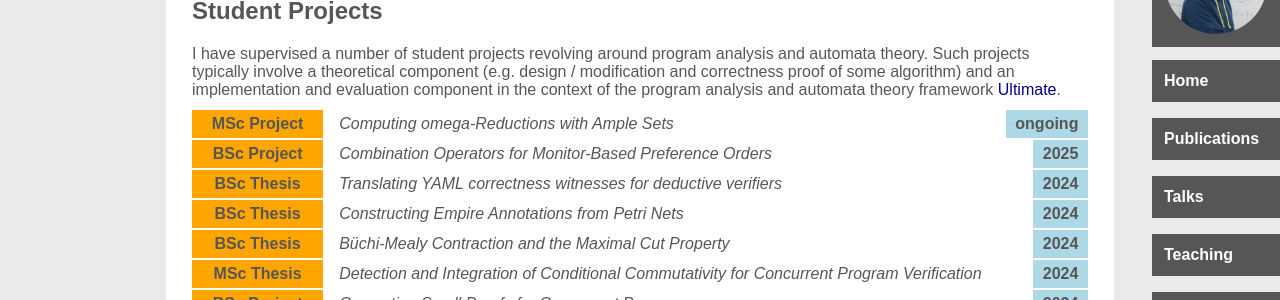
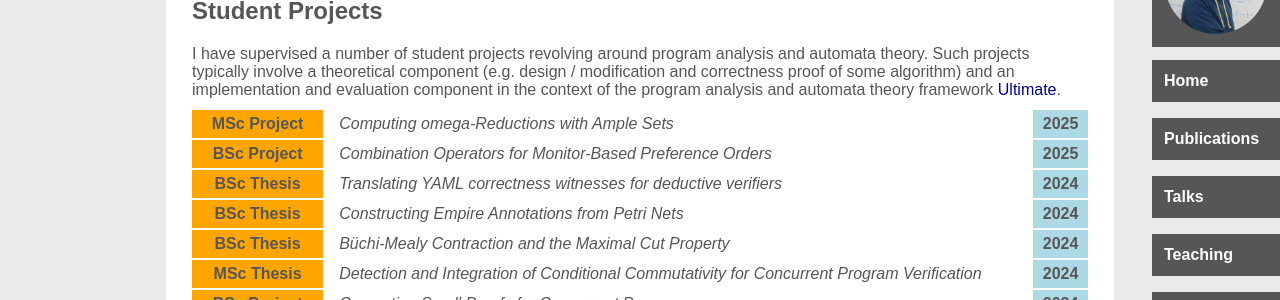
Before and after one commit to maul-esel/personal-website, a Jekyll site: the page built from teaching.markdown, in a window 1280 px wide and 900 px high, scrolled down 855 px. Shown: the part 145-445 px from the top of the window. Built offline with Jekyll 4.4.1, drawn with Linux system fonts in a browser that asks for light colours.

Commit message:
add end date for POR+Termination project

```diff
--- a/_data/projects.yml
+++ b/_data/projects.yml
@@ -1,6 +1,6 @@
 - name: Computing omega-Reductions with Ample Sets
   type: MSc Project
-  year: ongoing
+  year: 2025
 - name: Combination Operators for Monitor-Based Preference Orders
   type: BSc Project
   year: 2025
```
